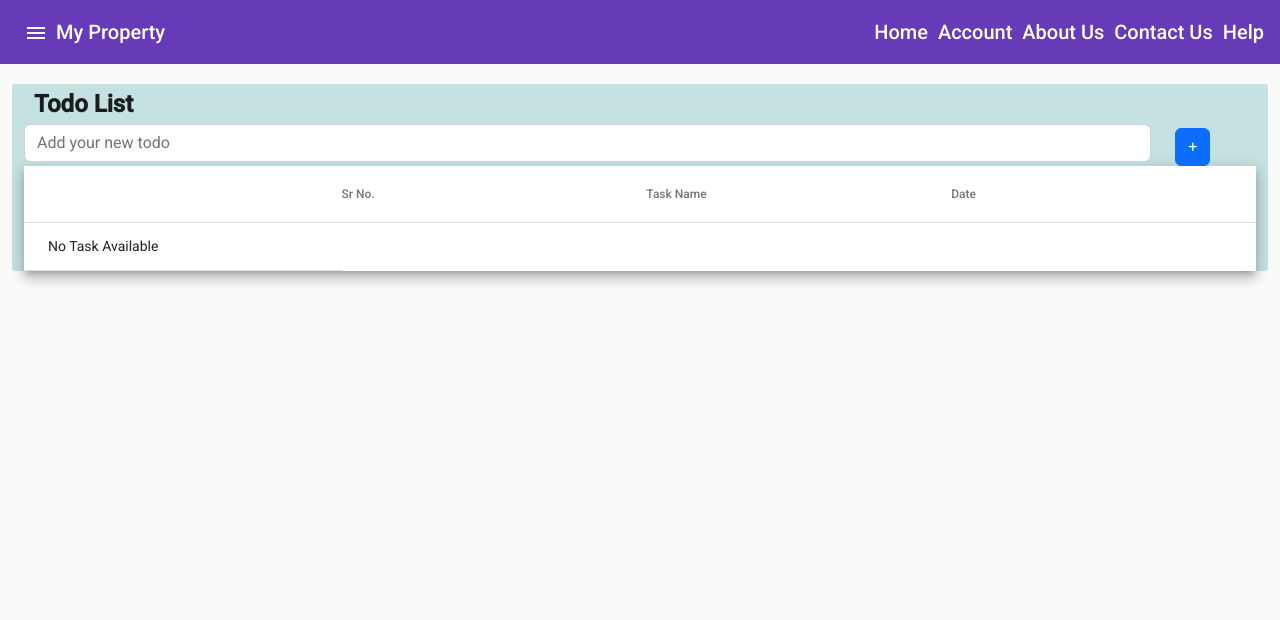
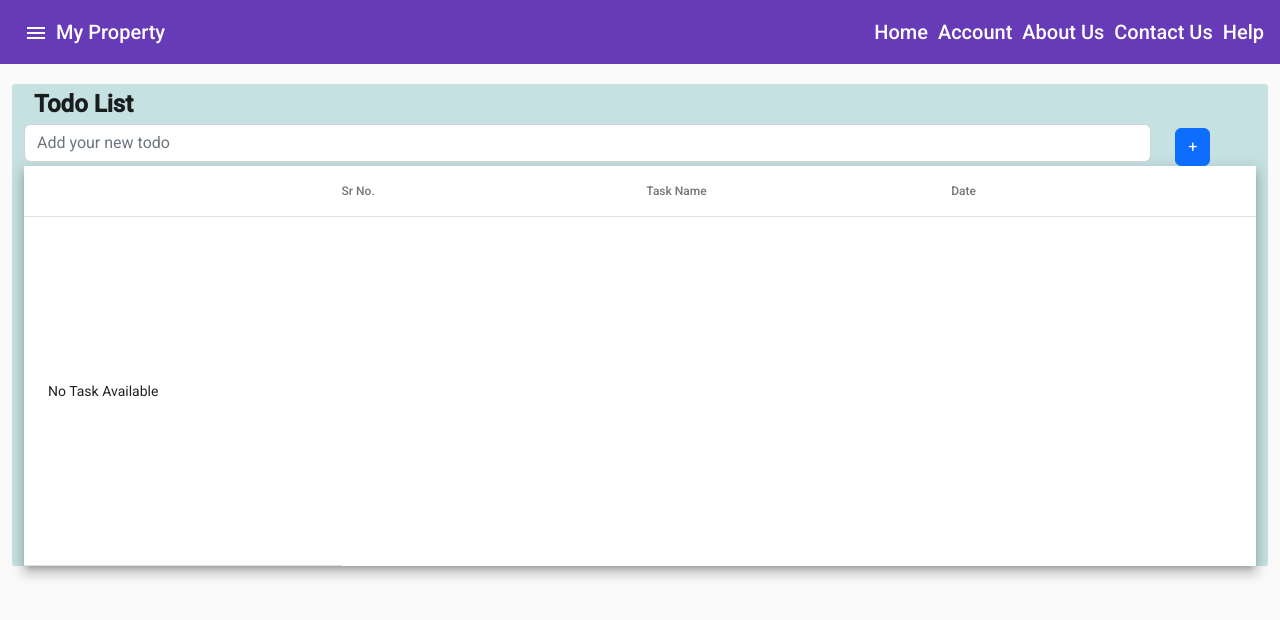
Before and after one commit to viraj02/angulardemo, an Angular app: page /todo in a window 1280 px wide. Shown: the top 620 px of the page. Built offline with nearby package versions, Linux system fonts and the light colour scheme.

Commit message:
column height, weight added

```diff
--- a/src/app/material/material-component/table-one/table-one.component.css
+++ b/src/app/material/material-component/table-one/table-one.component.css
@@ -1,3 +1,8 @@
+.table-container {
+  height: 400px;
+  overflow: auto;
+}
+
 table {
   width: 100%;
 }
--- a/src/app/material/material-component/table-one/table-one.component.html
+++ b/src/app/material/material-component/table-one/table-one.component.html
@@ -1,4 +1,4 @@
-<table mat-table [dataSource]="dataSource" class="mat-elevation-z8">
+<table mat-table [dataSource]="dataSource" class="table-container mat-elevation-z8">
 
   <ng-container *ngFor="let column of displayedColumnObj" [matColumnDef]="column?.key">
 
@@ -14,8 +14,8 @@
   </ng-container>
 
 
-  <tr style="width: 100px;" mat-header-row *matHeaderRowDef="displayedColumns"></tr>
-  <tr style="width: 100px;" mat-row *matRowDef="let row; columns: displayedColumns;"></tr>
+  <tr style="width: 100px; height: 50px;" mat-header-row *matHeaderRowDef="displayedColumns"></tr>
+  <tr style="width: 100px; height: 50px;" mat-row *matRowDef="let row; columns: displayedColumns;"></tr>
 
   <tr class="mat-row" *matNoDataRow>
     <td style="width: 100px;" class="mat-cell">No Task Available</td>
```
